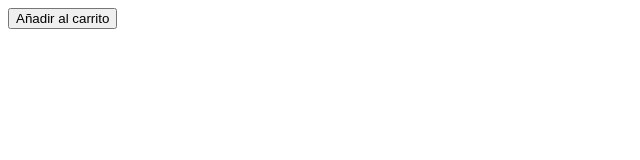
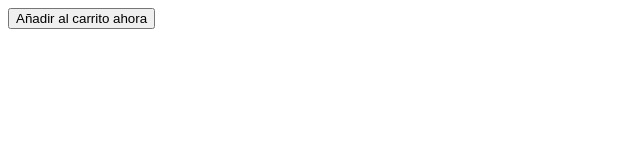
Before and after one commit to Emilia-Ar/Practica_personal_git, a plain HTML site: page index.html in a window 1280 px wide. Shown: the full height of the page, 0-640 px from the left. Drawn offline with Linux system fonts and the light colour scheme.

Commit message:
feat(index): actualizar texto a 'Añadir al carrito ahora' en develop

```diff
--- a/index.html
+++ b/index.html
@@ -1 +1 @@
-<button id='cta' class='btn btn-success'>Añadir al carrito</button>
+<button id='cta' class='btn btn-success'>Añadir al carrito ahora</button>
```
